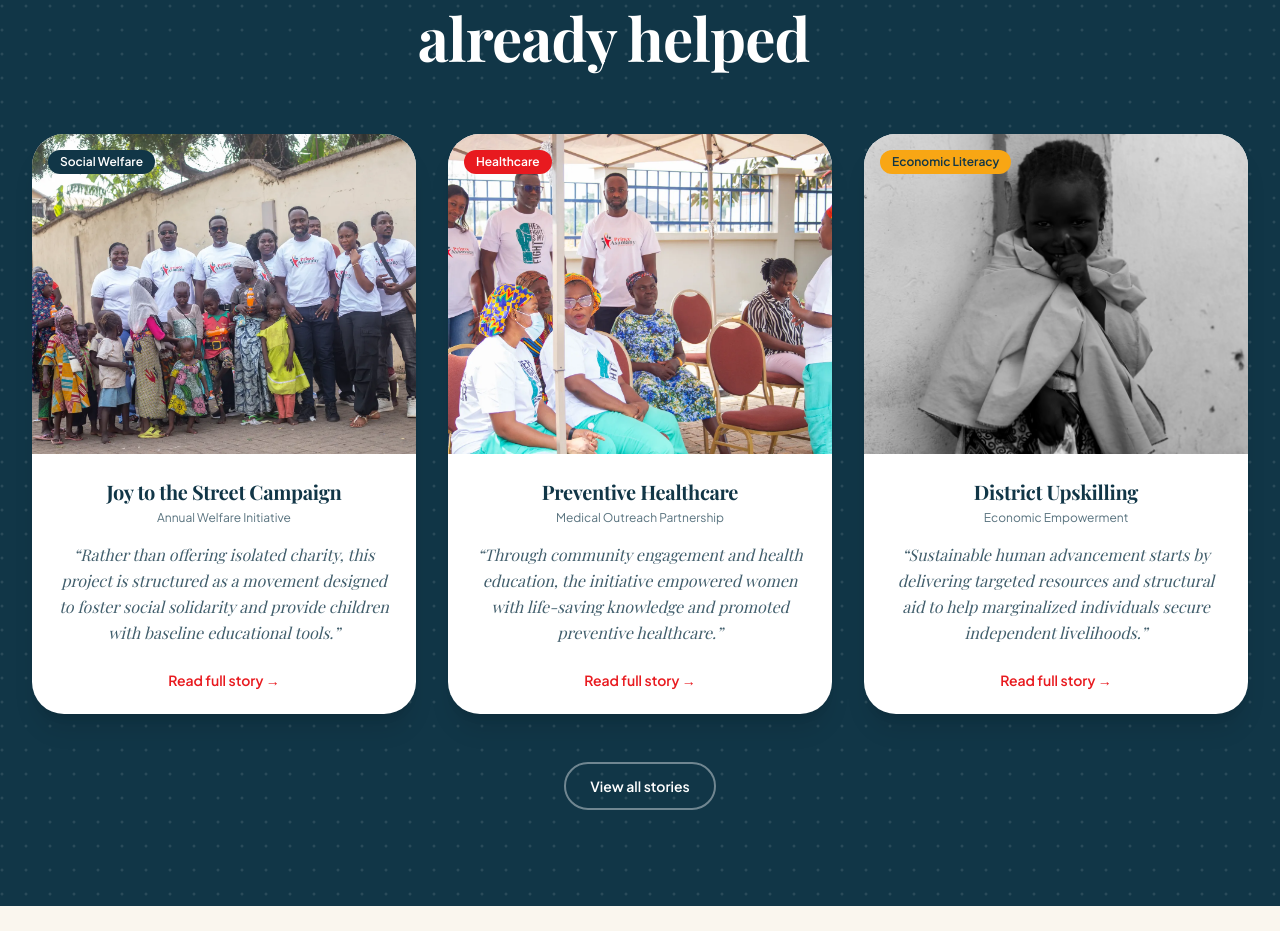
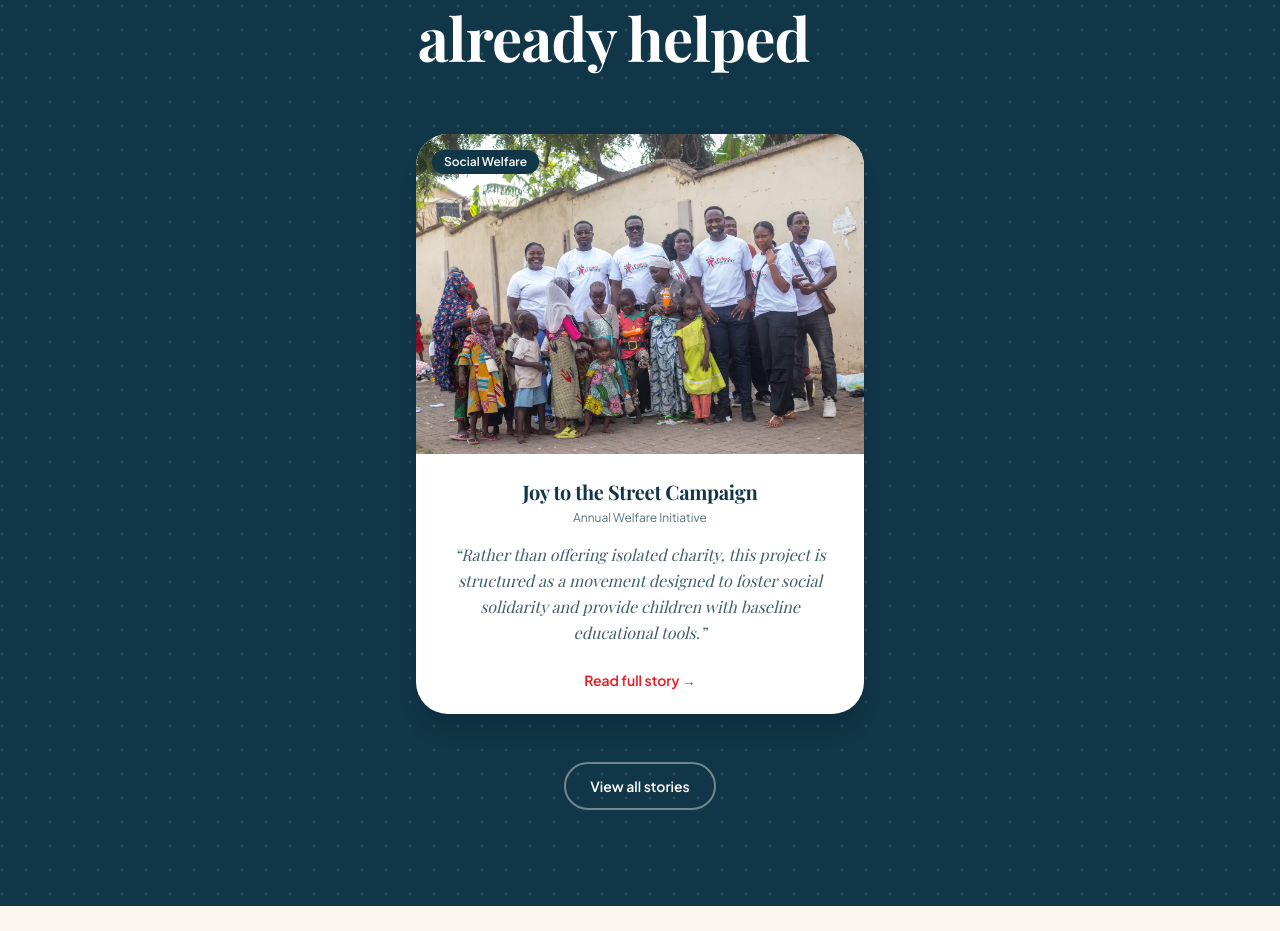
Before and after one commit to Papiwrld/prince-asamany-foundation, a Next.js app: page / in a window 1280 px wide. Shown: the part 4543-5474 px from the top of the page. Built offline with nearby package versions, Linux system fonts and the light colour scheme.

Commit message:
feat: show single featured story card on homepage

```diff
--- a/components/sections/StoryGrid.tsx
+++ b/components/sections/StoryGrid.tsx
@@ -37,9 +37,9 @@ export function StoryGrid() {
           </h2>
         </div>
 
-        {/* Three equal cards */}
-        <div className="grid grid-cols-1 md:grid-cols-3 gap-6 lg:gap-8">
-          {stories.map((story, i) => (
+        {/* Single featured card */}
+        <div className="max-w-md mx-auto">
+          {stories.slice(0, 1).map((story, i) => (
             <motion.article
               key={story.id}
               initial={{ opacity: 0, y: 24 }}
@@ -54,7 +54,7 @@ export function StoryGrid() {
                   alt={story.imageAlt}
                   fill
                   className="object-cover object-center transition-transform duration-700 group-hover:scale-105"
-                  sizes="(max-width: 768px) 100vw, 33vw"
+                  sizes="(max-width: 768px) 100vw, 448px"
                   {...blurProps(story.image)}
                 />
                 <div className={`absolute top-4 left-4 px-3 py-1 rounded-full text-xs font-body font-semibold ${story.tagColor}`}>
```
